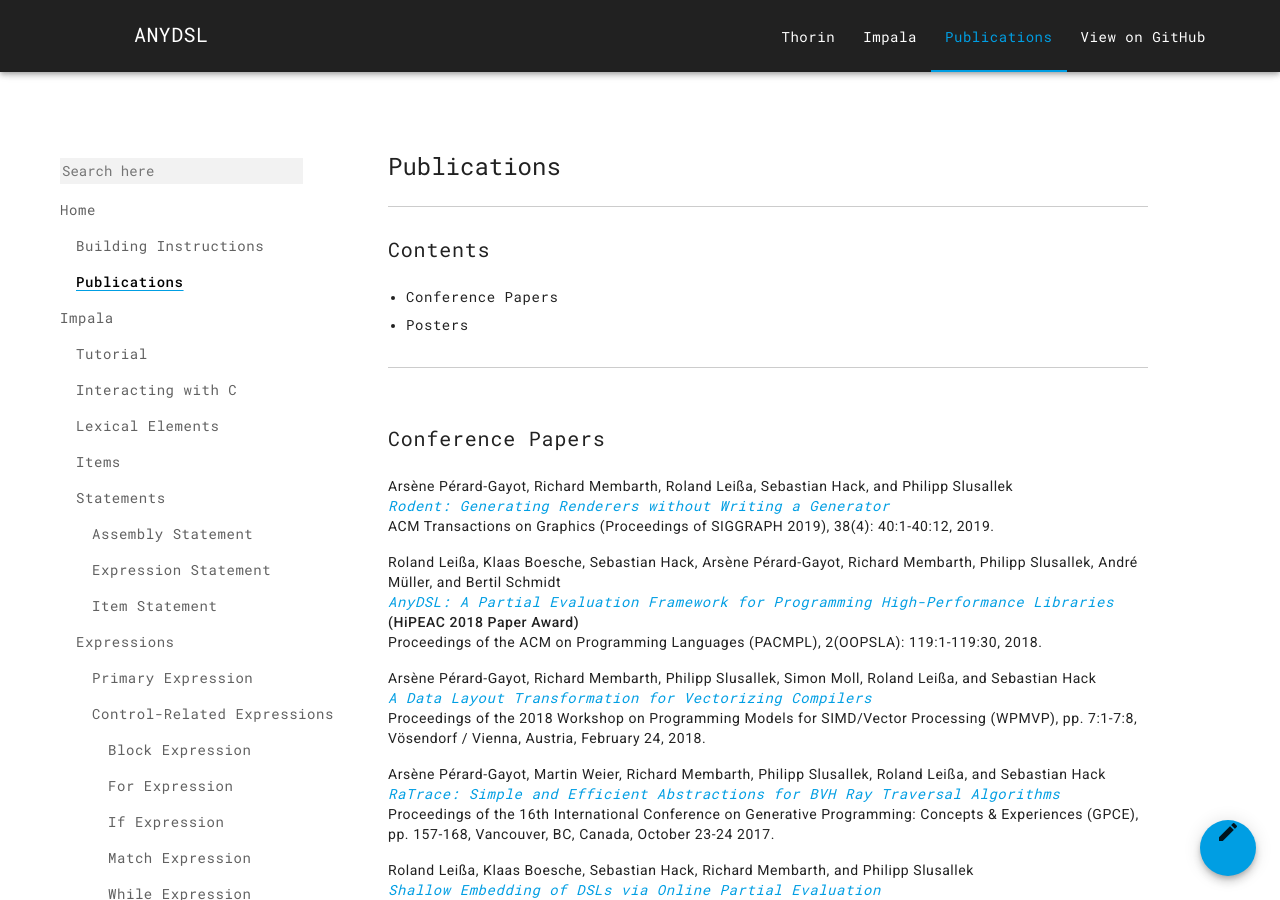
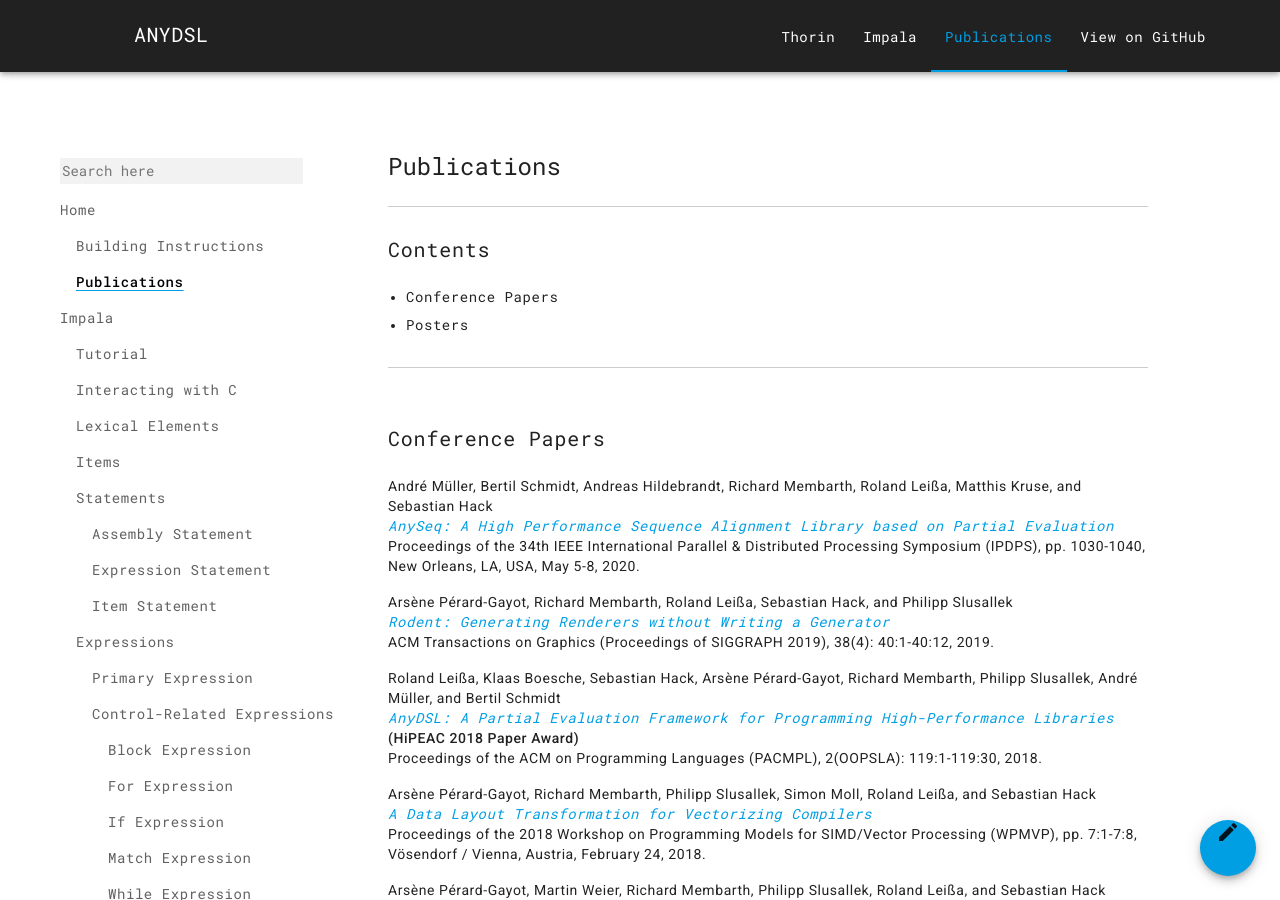
Before and after one commit to AnyDSL/anydsl.github.io, a Jekyll site: the page built from Publications.md, in a window 1280 px wide and 900 px high. Built offline with Jekyll 4.4.1, drawn with Linux system fonts in a browser that asks for light colours; nearby versions of some CDN libraries.

Commit message:
Add IPDPS paper.

```diff
--- a/_data/publications.yml
+++ b/_data/publications.yml
@@ -1,4 +1,17 @@
 papers:
+ - title: "AnySeq: A High Performance Sequence Alignment Library based on Partial Evaluation"
+   authors:
+    - André Müller
+    - Bertil Schmidt
+    - Andreas Hildebrandt
+    - Richard Membarth
+    - Roland Leißa
+    - Matthis Kruse
+    - Sebastian Hack
+   venue: "Proceedings of the 34th IEEE International Parallel & Distributed Processing Symposium (IPDPS), pp. 1030-1040, New Orleans, LA, USA, May 5-8, 2020."
+   date: "2020-05-21"
+   url: https://arxiv.org/pdf/2002.04561
+
  - title: "Rodent: Generating Renderers without Writing a Generator"
    authors:
     - Arsène Pérard-Gayot
```
